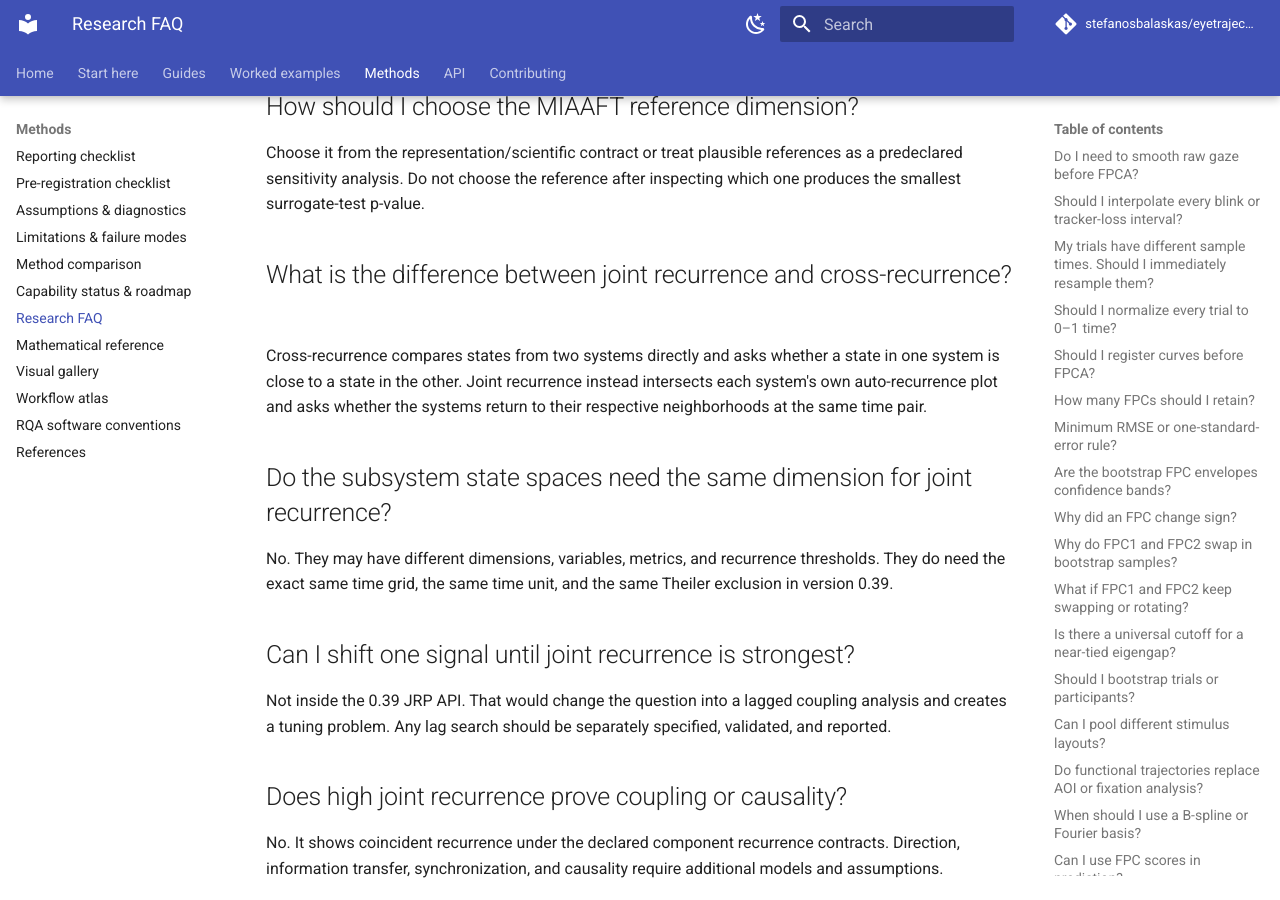
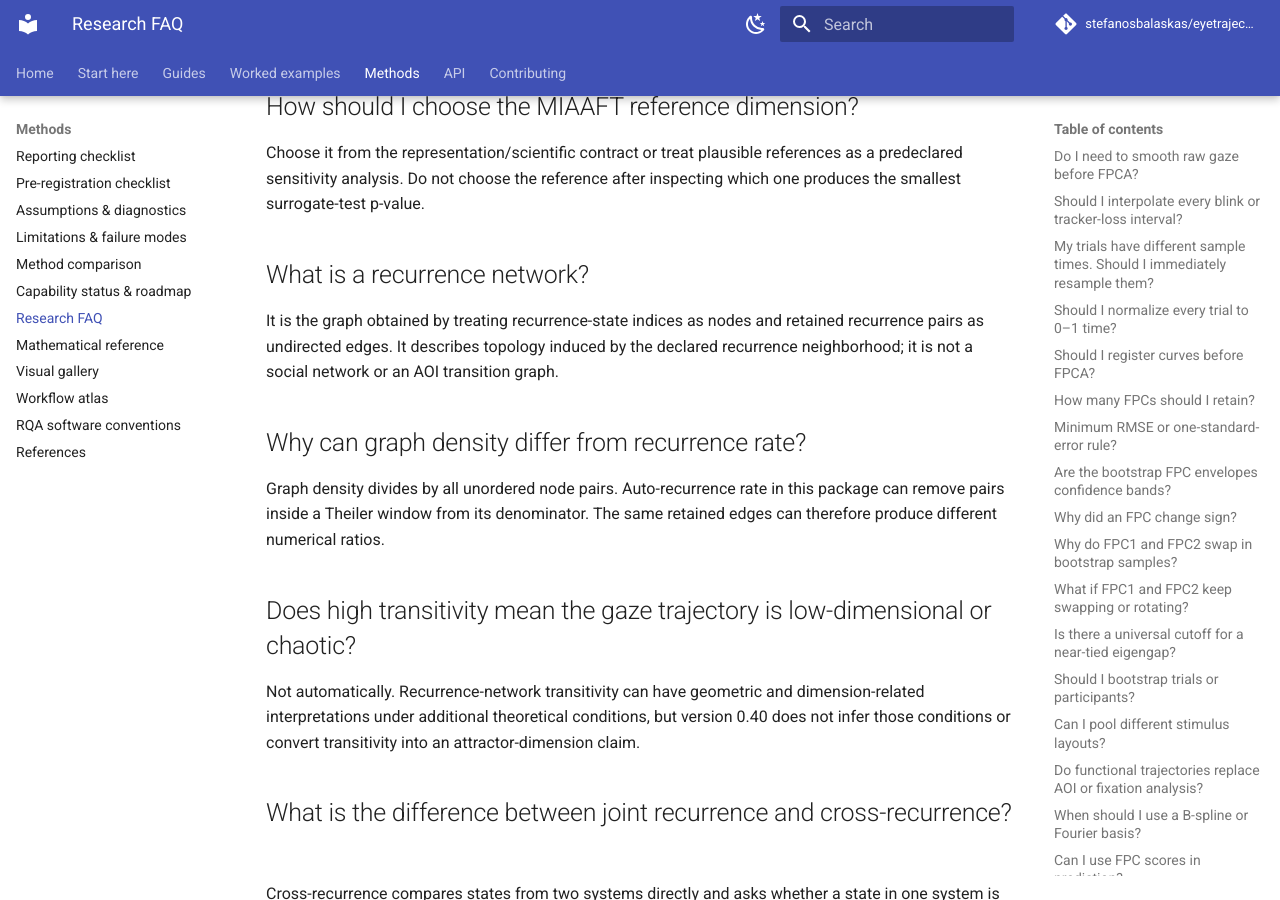
Before and after one commit to stefanosbalaskas/eyetrajectoriespy, an MkDocs documentation site: the page built from docs/methods/faq.md, in a window 1280 px wide and 900 px high, scrolled down 17985 px. Built offline with MkDocs 1.6.1 and Material for MkDocs 9.7.7, drawn with Linux system fonts in a browser that asks for light colours; comment, search, counter and statistics services are not loaded.

Commit message:
Add recurrence network FAQ

```diff
--- a/docs/methods/faq.md
+++ b/docs/methods/faq.md
@@ -464,6 +464,26 @@ Choose it from the representation/scientific contract or treat plausible
 references as a predeclared sensitivity analysis. Do not choose the reference
 after inspecting which one produces the smallest surrogate-test p-value.
 
+## What is a recurrence network?
+
+It is the graph obtained by treating recurrence-state indices as nodes and
+retained recurrence pairs as undirected edges. It describes topology induced
+by the declared recurrence neighborhood; it is not a social network or an AOI
+transition graph.
+
+## Why can graph density differ from recurrence rate?
+
+Graph density divides by all unordered node pairs. Auto-recurrence rate in this
+package can remove pairs inside a Theiler window from its denominator. The
+same retained edges can therefore produce different numerical ratios.
+
+## Does high transitivity mean the gaze trajectory is low-dimensional or chaotic?
+
+Not automatically. Recurrence-network transitivity can have geometric and
+dimension-related interpretations under additional theoretical conditions,
+but version 0.40 does not infer those conditions or convert transitivity into
+an attractor-dimension claim.
+
 ## What is the difference between joint recurrence and cross-recurrence?
 
 Cross-recurrence compares states from two systems directly and asks whether a
```
